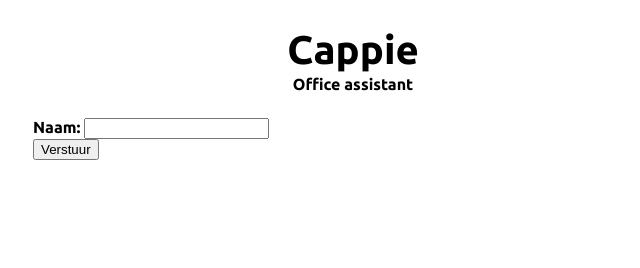
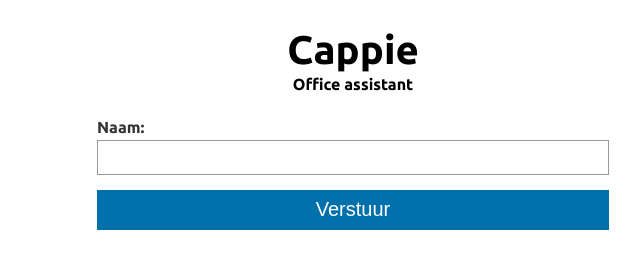
Before and after one commit to Ckilg/Cappy, a website: page app/index.html in a window 1280 px wide. Shown: the whole page, without its empty margins (287-927 px from the left). Drawn offline with nearby package versions, Linux system fonts and the light colour scheme; no server answers.

Commit message:
form styling

```diff
--- a/app/css/styles.css
+++ b/app/css/styles.css
@@ -162,3 +162,35 @@
   color: #ffffff;
   border-width: 0px;
 }
+
+.username {
+  display: flex;
+  flex-direction: column;
+  width: 80%;
+  margin: 0 auto;
+}
+.username label {
+  display: block;
+  color: rgba(0,0,0,0.8);
+  font-weight: normal;
+  margin-bottom: 4px;
+}
+.username input {
+  height: 35px;
+  width: 100%;
+  box-sizing: border-box;
+  border-radius: 0;
+  border: 1px solid rgba(0,0,0,0.4);
+  font-size:20px;
+  padding: 8px;
+
+}
+.submit-button  {
+  margin: 15px 0;
+  width: 100%;
+  height: 40px;
+  font-size: 20px;
+  background-color: #0070ad;
+  color: #ffffff;
+  border-width: 0px;
+}
```
